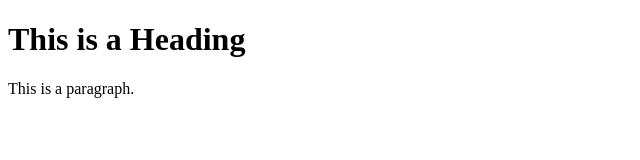
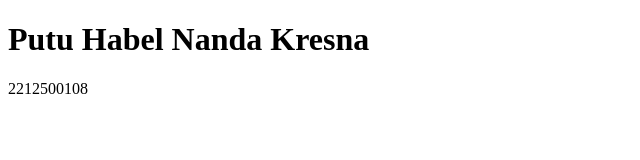
Before and after one commit to nandakresna/putu-habel-nanda-kresna, a plain HTML site: page index.html in a window 1280 px wide. Shown: the whole page, without its empty margins (0-640 px from the left). Drawn offline with Linux system fonts and the light colour scheme.

Commit message:
create index

```diff
--- a/index.html
+++ b/index.html
@@ -1,12 +1,12 @@
 <!DOCTYPE html>
 <html>
 <head>
-<title>Page Title</title>
+<title>UTS KOMPUTASI AWAN</title>
 </head>
 <body>
 
-<h1>This is a Heading</h1>
-<p>This is a paragraph.</p>
+<h1>Putu Habel Nanda Kresna</h1>
+<p>2212500108</p>
 
 </body>
 </html>
```
